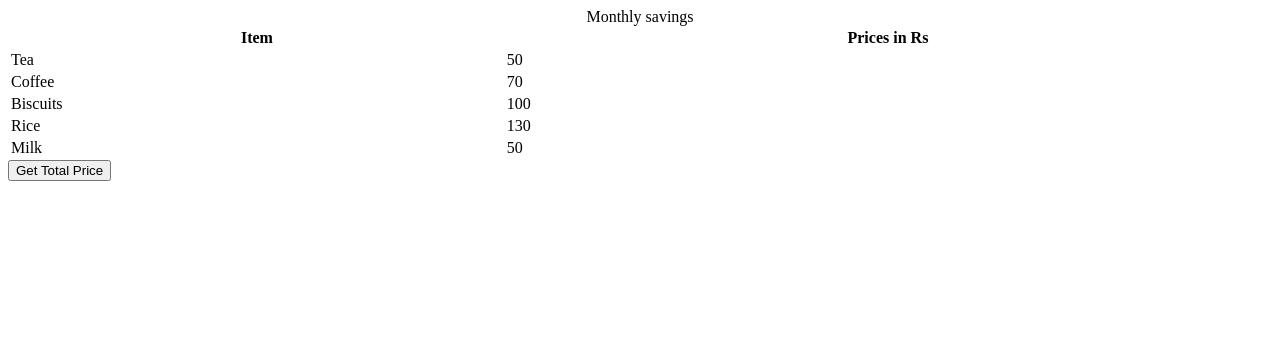
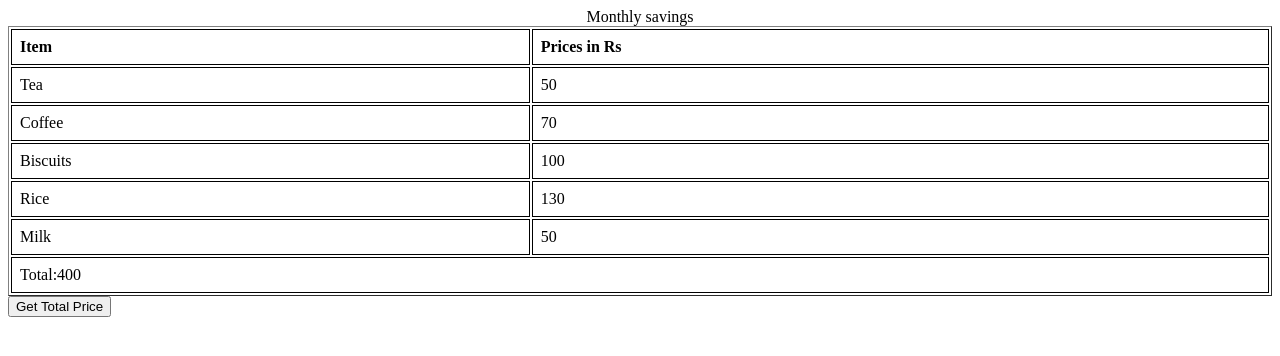
Before and after one commit to acciojob/grofers-checkout-Manideep757, a website: page main.html in a window 1280 px wide. Both pictures are taken after a click on the button "Get Total Price". Drawn offline with Linux system fonts and the light colour scheme.

Commit message:
created a submission

```diff
--- a/main.html
+++ b/main.html
@@ -8,7 +8,7 @@
 
 <body>
     <!-- the entire body must be written by student -->
-    <table style="width: 100%">
+    <table style="width: 100%" id="grocery-table" border="1";>
     <caption>
       Monthly savings
     </caption>
--- a/script.js
+++ b/script.js
@@ -4,6 +4,18 @@ document.body.appendChild(getSumBtn);
 
 const getSum = () => {
 //Add your code here
+   let total = 0;
+   let prices = document.querySelectorAll(".price")
+	prices.forEach(function(price){
+		total += Number(price.textContent.trim());
+	})
+	let table = document.getElementById("grocery-table");
+	let tr = document.createElement("tr");
+	let td = document.createElement("td");
+	td.innerText = "Total:"+total;
+	td.colSpan = 2;
+	tr.appendChild(td);
+    table.appendChild(tr);
 
 };
 
--- a/styles.css
+++ b/styles.css
@@ -1,2 +1,8 @@
+th,td{
+	border:1px solid black;
+	padding:8px;
+	text-align:left;
+}
+
 
 /* Your CSS Code here. */
```
